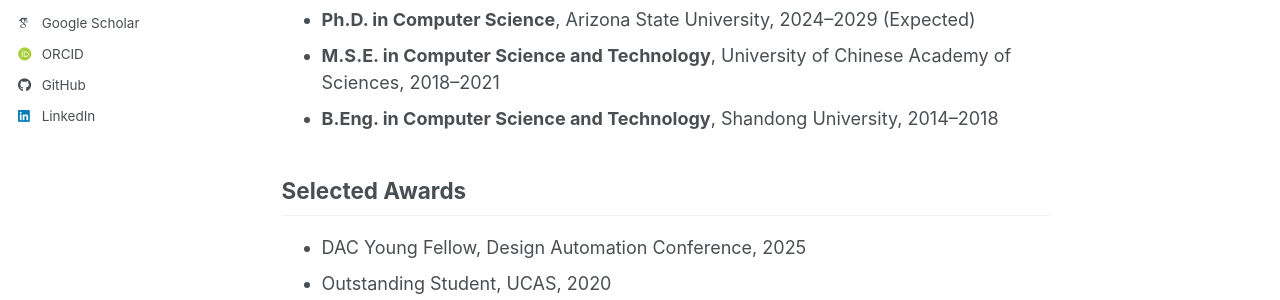
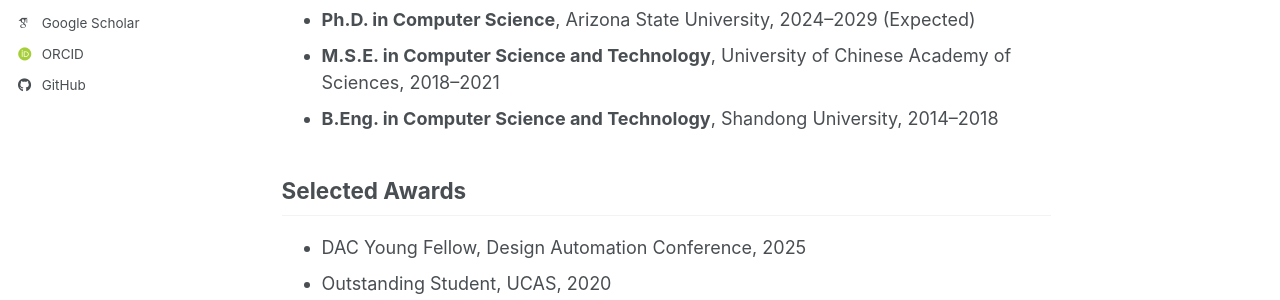
Before and after one commit to cgasu/cgasu.github.io, a Jekyll site: the page built from _pages/about.md, in a window 1280 px wide. Shown: the part 452-752 px from the top of the page. Built offline with Jekyll 4.4.1, drawn with Linux system fonts in a browser that asks for light colours; some web fonts are replaced; a script bundle is joined from its source files by our own code; library files that are not in the unit come from our copies.

Commit message:
comment out linkedin

```diff
--- a/_config.yml
+++ b/_config.yml
@@ -38,7 +38,7 @@ author:
   github           : "guocheng2025"
 
   # Social media
-  linkedin         : "chengguo267"
+  # linkedin         : "chengguo267"
 
 # Publication Category - The following the list of publication categories and their headings
 publication_category:
```
